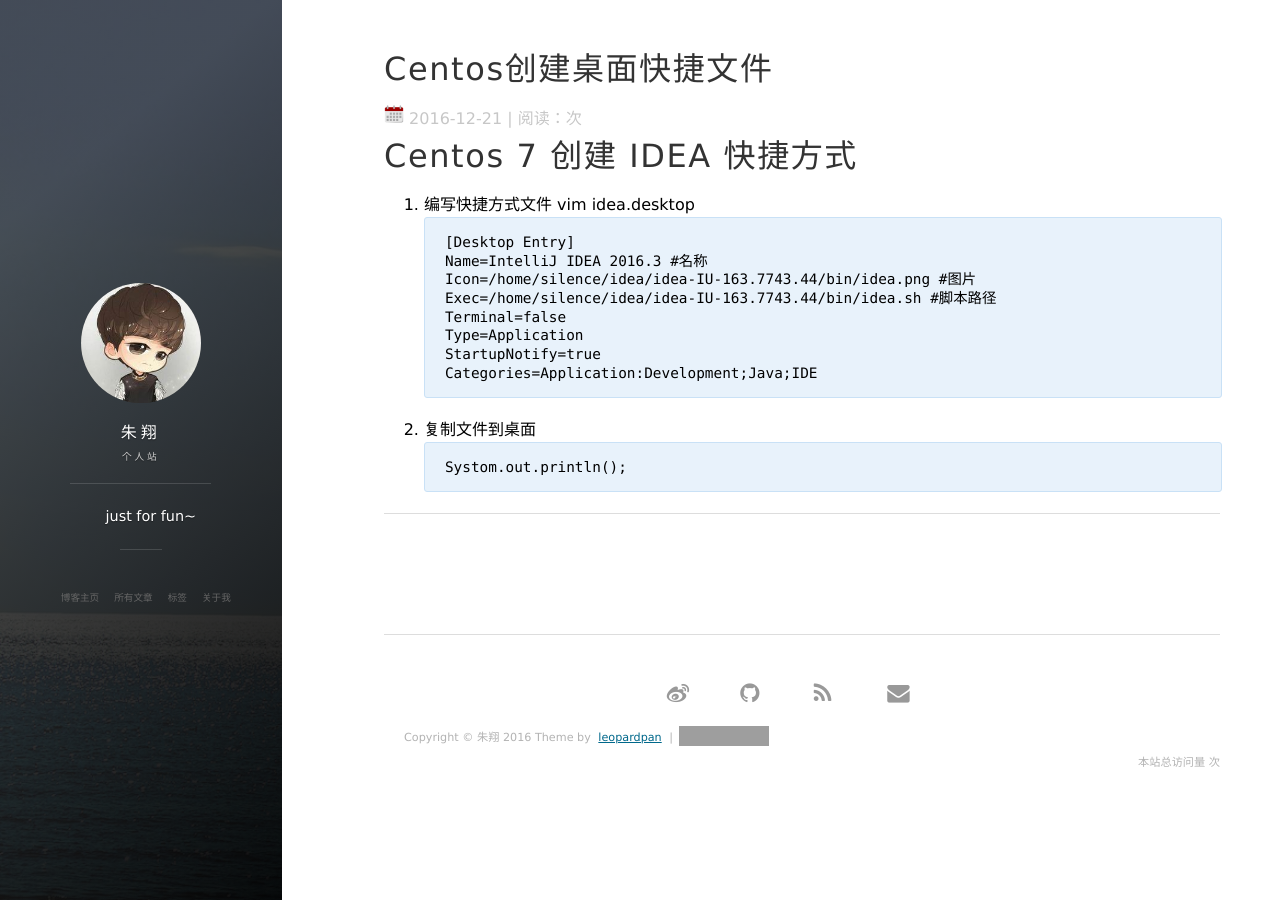
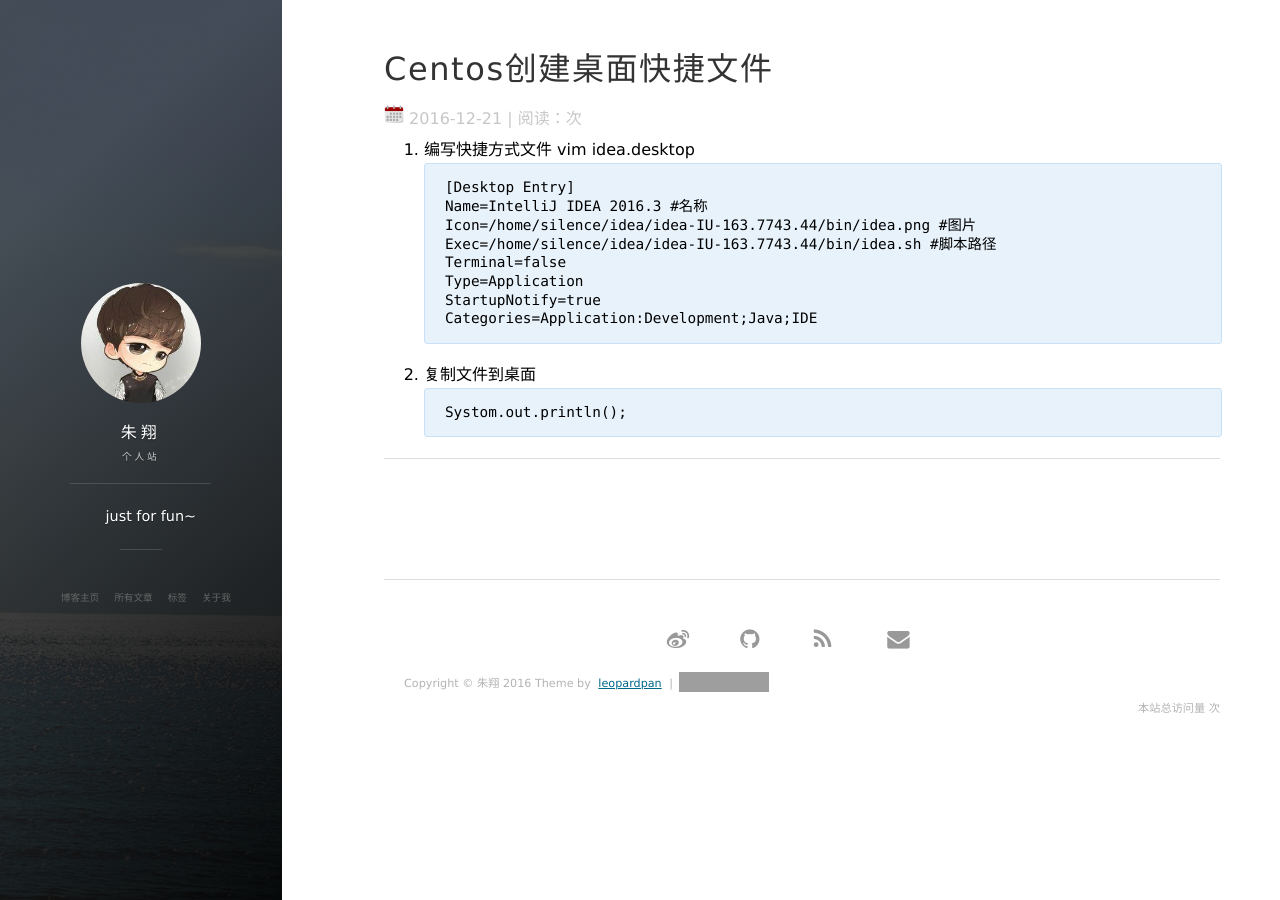
Before and after one commit to zhuSilence/zhuSilence.github.io, a Jekyll site: the page built from _posts/2016-12-21-centos创建桌面快捷文件.md, in a window 1280 px wide. Built offline with Jekyll 4.4.1, drawn with Linux system fonts in a browser that asks for light colours; nearby versions of some CDN libraries; our own code applies the rules of GitHub Pages for plain Markdown files; comment, search, counter and statistics services are not loaded; grey boxes are pictures that could not be loaded.

Commit message:
添加自己的文章

````diff
--- a/_posts/2016-12-21-centos创建桌面快捷文件.md
+++ b/_posts/2016-12-21-centos创建桌面快捷文件.md
@@ -1,6 +1,5 @@
-# Centos 7 创建 IDEA 快捷方式
 1. 编写快捷方式文件 vim idea.desktop
-``` vim
+```
 [Desktop Entry]
 Name=IntelliJ IDEA 2016.3 #名称
 Icon=/home/silence/idea/idea-IU-163.7743.44/bin/idea.png #图片
````
